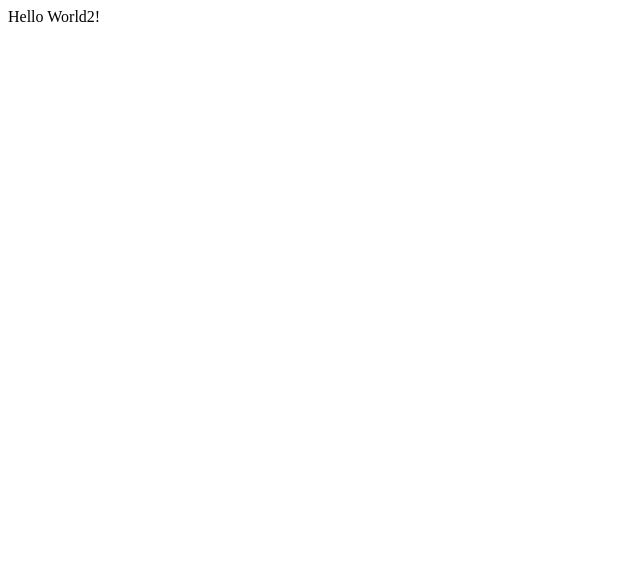
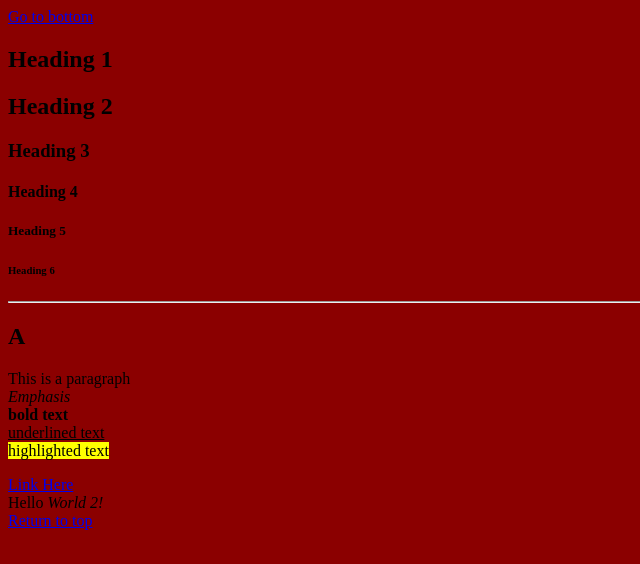
Before and after one commit to Adibou04/INFS634_Practice, a plain HTML site: page index.html in a window 1280 px wide. Shown: the whole page, without its empty margins (0-640 px from the left). Drawn offline with Linux system fonts and the light colour scheme.

Commit message:
Updated code

```diff
--- a/index.html
+++ b/index.html
@@ -1 +1,37 @@
-Hello World2!
+<!DOCTYPE html>
+<html>
+    <head>
+        <title>In-Class Exercise</title>
+        <style>
+            body{background-color: darkred;}
+        </style>
+        <link rel="icon" type="image/x-icon" href="Assets/img/Anne copie.jpg">
+    </head>
+    <body>
+        <section id="head1">
+            <a href="#head2">Go to bottom</a>
+
+        </section>
+        <section id="header-section">
+            <h1>Heading 1</h1>
+            <h2>Heading 2</h2>
+            <h3>Heading 3</h3>
+            <h4>Heading 4</h4>
+            <h5>Heading 5</h5>
+            <h6>Heading 6</h6>
+            <hr>
+            <h1>&#65;</h1>
+            <p>This is a paragraph <br>
+                <em>Emphasis</em> <br>
+                <b>bold text</b> <br>
+                <u>underlined text</u> <br>
+                <mark>highlighted text</mark>
+            </p>
+            <a href="https://mcgill.ca" target="_blank" title="Click here for McGill website">Link Here</a>
+        </section>
+        <section>
+            Hello <i>World 2!</i>
+        </section>
+        <section id="head2">
+            <a href="#head1">Return to top</a>
+        </section>
```
